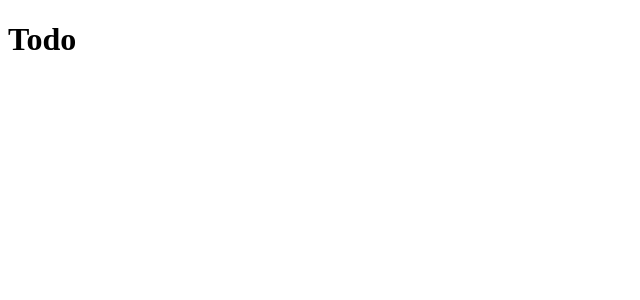
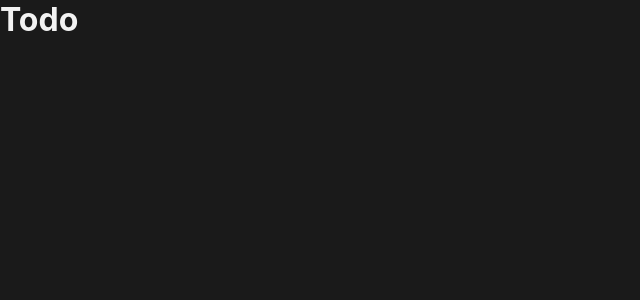
Before and after one commit to alessandroibes/ignite-challenge-reactjs-todo, a React (Vite) app: page / in a window 1280 px wide. Shown: the top 300 px of the page, without its empty margins (0-640 px from the left). Built offline with nearby package versions, Linux system fonts and the light colour scheme.

Commit message:
Inclusão de css global

```diff
--- /dev/null
+++ b/src/global.css
@@ -0,0 +1,42 @@
+:root {
+  --gray-100: #f2f2f2;
+  --gray-200: #d9d9d9;
+  --gray-300: #808080;
+  --gray-400: #333333;
+  --gray-500: #262626;
+  --gray-600: #1a1a1a;
+  --gray-700: #0d0d0d;
+
+  --purple: #8284fa;
+  --purple-dark: #5e60ce;
+
+  --blue: #4ea8d3;
+  --blue-dark: #1e6f9f;
+
+  --danger: #e25858;
+}
+
+:focus {
+  outline: transparent;
+}
+
+* {
+  margin: 0;
+  padding: 0;
+  box-sizing: border-box;
+}
+
+body {
+  background: var(--gray-600);
+  color: var(--gray-100);
+  -webkit-font-smoothing: antialiased;
+}
+
+body,
+input,
+textarea,
+button {
+  font-family: 'Inter', sans-serif;
+  font-weight: 400;
+  font-size: 1rem;
+}
--- a/src/main.tsx
+++ b/src/main.tsx
@@ -1,6 +1,8 @@
 import React from 'react';
 import ReactDOM from 'react-dom/client';
 import App from './App.tsx';
+
+import './global.css';
 
 ReactDOM.createRoot(document.getElementById('root')!).render(
   <React.StrictMode>
```
